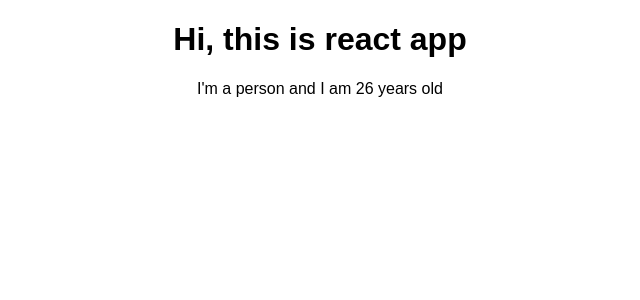
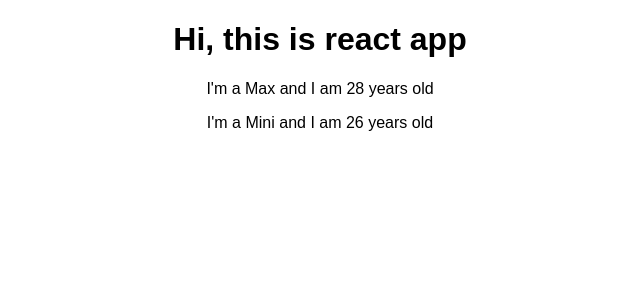
Before and after one commit to sriharshakappala/react-complete-guide, a React (Create React App) app: page / in a window 1280 px wide. Shown: the top 300 px of the page, without its empty margins (320-960 px from the left). Built offline with nearby package versions, Linux system fonts and the light colour scheme.

Commit message:
Add props

```diff
--- a/src/App.js
+++ b/src/App.js
@@ -7,7 +7,8 @@
     return (
       <div className="App">
         <h1>Hi, this is react app</h1>
-        <Person />
+        <Person name='Max' age='28' />
+        <Person name='Mini' age='26' />
       </div>
     );
     // return React.createElement('div', {className: 'App'}, React.createElement('h1', null, 'Does this work now?'));
--- a/src/Person/Person.js
+++ b/src/Person/Person.js
@@ -1,7 +1,7 @@
 import React from 'react';
 
-const person = () => {
-  return <p>I'm a person and I am {Math.floor(Math.random() * 30)} years old</p>
+const person = (props) => {
+  return <p>I'm a {props.name} and I am {props.age} years old</p>
 }
 
 export default person;
```
